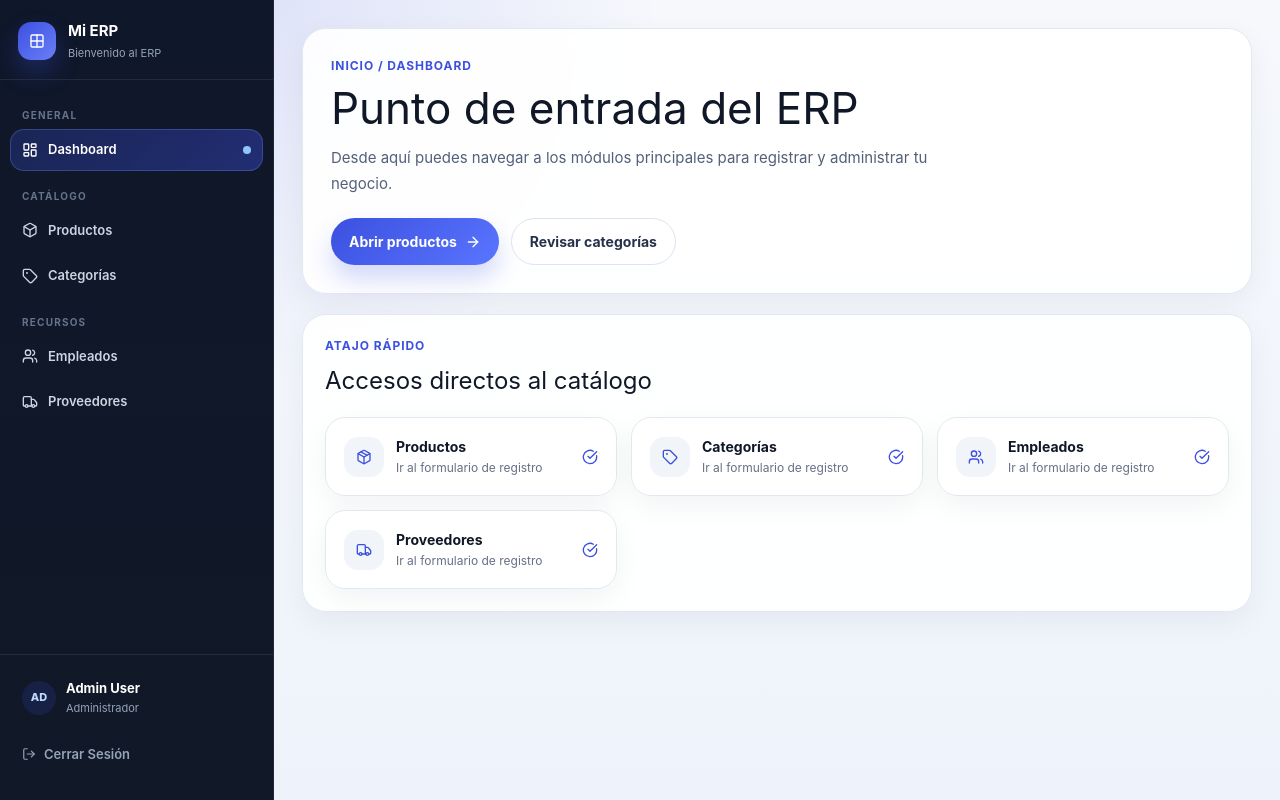
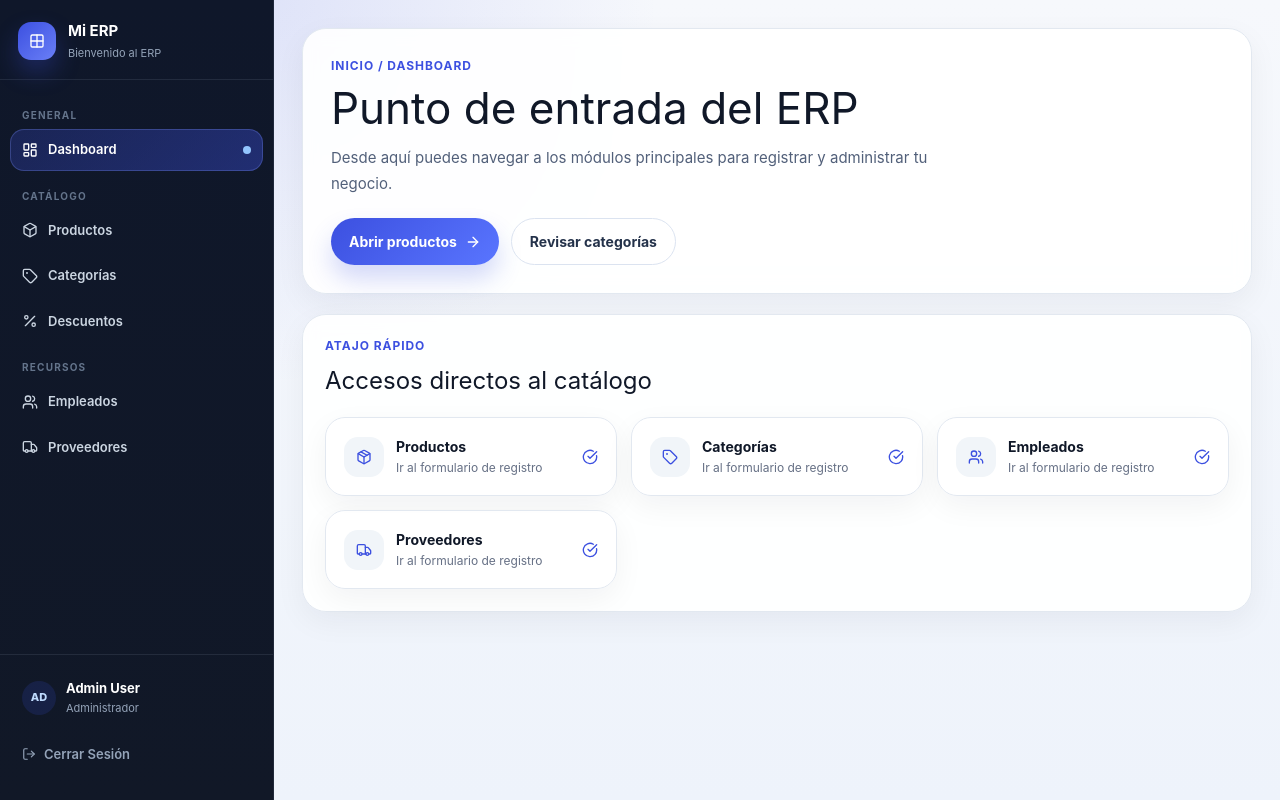
Before and after one commit to Javier-Gondres/Integrador-Monorepo, a Next.js app in the folder apps/web/: page /dashboard in a window 1280 px wide. Built offline with nearby package versions, Linux system fonts and the light colour scheme; no server answers.

Commit message:
Ajuste al sidebar para tener descuento

```diff
--- a/apps/web/src/shared/ui/sidebar/sidebar.tsx
+++ b/apps/web/src/shared/ui/sidebar/sidebar.tsx
@@ -2,6 +2,7 @@
 
 import {
   Box,
+  Percent,
   Grid2x2,
   LayoutDashboard,
   LogOut,
@@ -18,6 +19,7 @@ const navItems = [
   { section: "Catálogo" },
   { label: "Productos", icon: Box, href: "/products" },
   { label: "Categorías", icon: Tag, href: "/categories" },
+  { label: "Descuentos", icon: Percent, href: "/discounts" },
   { section: "Recursos" },
   { label: "Empleados", icon: Users, href: "/employees" },
   { label: "Proveedores", icon: Truck, href: "/suppliers" },
```
